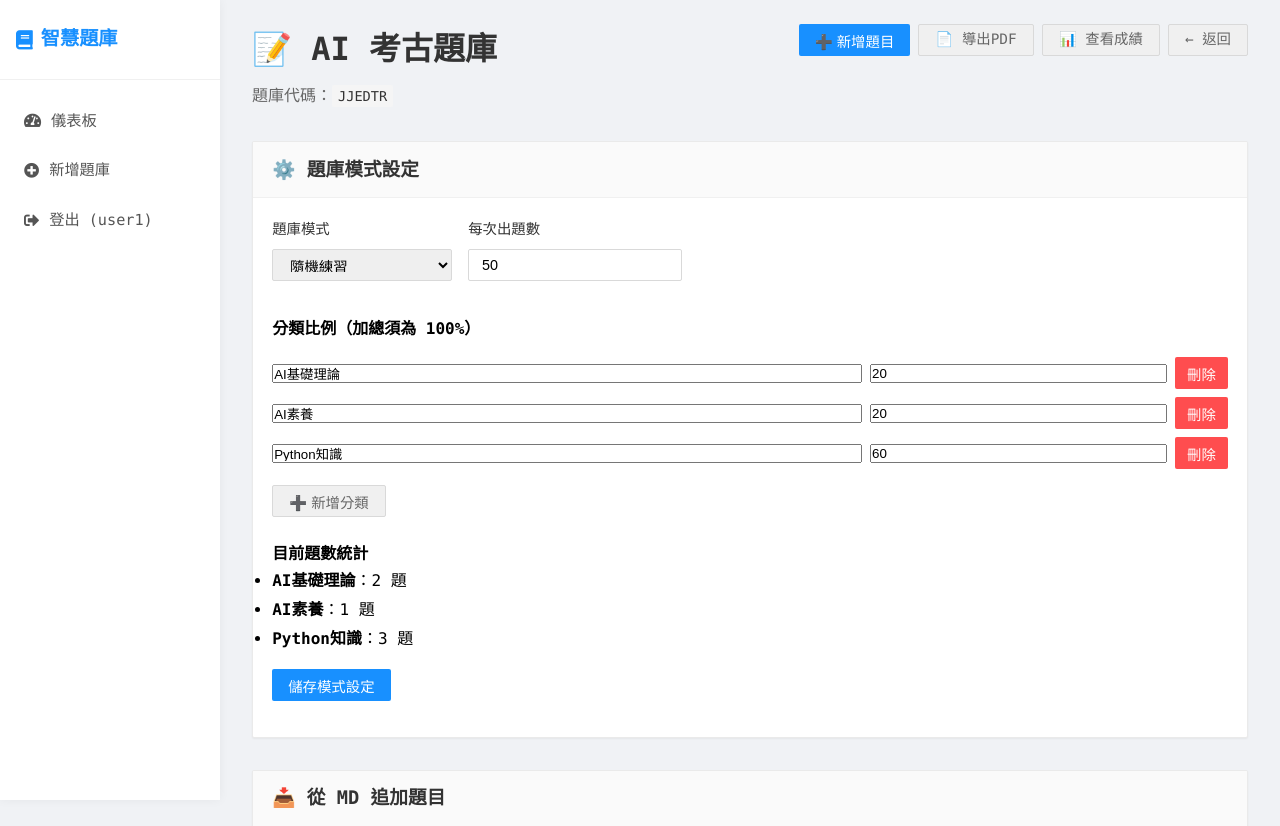
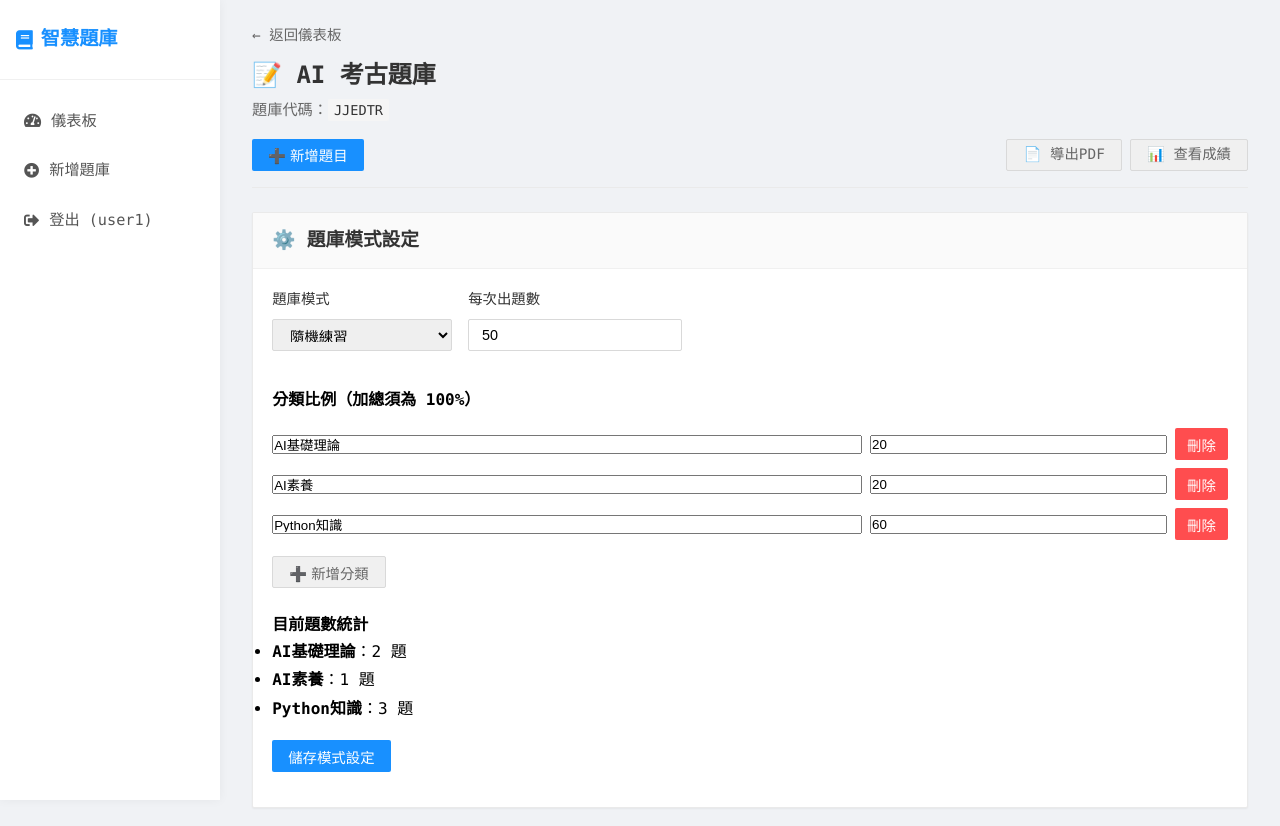
Before and after one commit to mz038197/vans_quizzes_system, a Flask app: page /quiz-bank/2 in a window 1280 px wide. Shown: the top 826 px of the page. Run offline with Flask 3, Linux system fonts and the light colour scheme; a user stored in the database is signed in.

Commit message:
refactor quiz page header layout and styling in manage_quiz_bank.html and submissions.html; introduce new CSS classes for improved structure and consistency, and enhance navbar styling for better visual hierarchy

```diff
--- a/static/css/style.css
+++ b/static/css/style.css
@@ -49,7 +49,8 @@ body {
     padding: 1rem 0;
 }
 
-.navbar a {
+.navbar a,
+.navbar .nav-label {
     color: #555;
     text-decoration: none;
     padding: 0.8rem 1.5rem;
@@ -58,6 +59,10 @@ body {
     align-items: center;
     gap: 10px;
     font-size: 0.95rem;
+}
+
+.navbar .nav-label {
+    color: #666;
 }
 
 .navbar a:hover {
@@ -96,6 +101,59 @@ body {
     display: flex;
     align-items: center;
     gap: 8px;
+}
+
+/* 題庫頁兩層頁首 */
+.quiz-page-header {
+    display: flex;
+    flex-direction: column;
+    align-items: flex-start;
+    margin-bottom: 1.5rem;
+    padding-bottom: 1rem;
+    border-bottom: 1px solid #eaeaea;
+}
+
+.quiz-page-header__back {
+    display: inline-flex;
+    align-items: center;
+    gap: 4px;
+    color: #666;
+    text-decoration: none;
+    font-size: 0.9rem;
+    margin-bottom: 0.75rem;
+}
+
+.quiz-page-header__back:hover {
+    color: #1890ff;
+}
+
+.quiz-page-header__title {
+    font-size: 1.5rem;
+    color: #333;
+    margin: 0 0 0.35rem;
+    line-height: 1.4;
+    word-break: break-word;
+}
+
+.quiz-page-header__meta {
+    color: #666;
+    margin: 0 0 1rem;
+    font-size: 0.95rem;
+}
+
+.quiz-page-header__toolbar {
+    display: flex;
+    flex-wrap: wrap;
+    gap: 0.5rem;
+    align-items: center;
+    align-self: stretch;
+}
+
+.quiz-page-header__toolbar-secondary {
+    display: flex;
+    flex-wrap: wrap;
+    gap: 0.5rem;
+    margin-left: auto;
 }
 
 /* 主要功能區塊 */
--- a/templates/manage_quiz_bank.html
+++ b/templates/manage_quiz_bank.html
@@ -4,16 +4,16 @@
 
 {% block content %}
 <div>
-    <div style="display: flex; justify-content: space-between; align-items: flex-start; gap: 1rem; flex-wrap: wrap; margin-bottom: 2rem;">
-        <div style="min-width: 0; flex: 1 1 240px;">
-            <h1 style="color: #333; margin-bottom: 0.5rem;">📝 {{ quiz_bank.title }}</h1>
-            <p style="color: #666;">題庫代碼：<span class="access-code">{{ quiz_bank.access_code }}</span></p>
-        </div>
-        <div style="display: flex; gap: 0.5rem; flex-wrap: wrap; flex-shrink: 0;">
+    <div class="quiz-page-header">
+        <a href="{{ url_for('teacher_dashboard') }}" class="quiz-page-header__back">← 返回儀表板</a>
+        <h1 class="quiz-page-header__title">📝 {{ quiz_bank.title }}</h1>
+        <p class="quiz-page-header__meta">題庫代碼：<span class="access-code">{{ quiz_bank.access_code }}</span></p>
+        <div class="quiz-page-header__toolbar">
             <button onclick="showAddQuestionModal()" class="btn">➕ 新增題目</button>
-            <a href="{{ url_for('export_quiz_bank_pdf', quiz_bank_id=quiz_bank.id) }}" class="btn btn-secondary" title="導出題庫為PDF文件">📄 導出PDF</a>
-            <a href="{{ url_for('view_submissions_page', quiz_bank_id=quiz_bank.id) }}" class="btn btn-secondary">📊 查看成績</a>
-            <a href="{{ url_for('teacher_dashboard') }}" class="btn btn-secondary">← 返回</a>
+            <div class="quiz-page-header__toolbar-secondary">
+                <a href="{{ url_for('export_quiz_bank_pdf', quiz_bank_id=quiz_bank.id) }}" class="btn btn-secondary" title="導出題庫為PDF文件">📄 導出PDF</a>
+                <a href="{{ url_for('view_submissions_page', quiz_bank_id=quiz_bank.id) }}" class="btn btn-secondary">📊 查看成績</a>
+            </div>
         </div>
     </div>
 
--- a/templates/quiz_base.html
+++ b/templates/quiz_base.html
@@ -32,7 +32,7 @@
         <nav class="navbar">
             <h1><i class="fas fa-book"></i> 智慧題庫</h1>
             <div class="nav-links">
-                <span style="color: #666; font-size: 0.9rem;">
+                <span class="nav-label">
                     <i class="fas fa-user-graduate"></i> 學生測驗模式
                 </span>
             </div>
```
Also changed, not shown: templates/submissions.html (+5 -7 lines).
